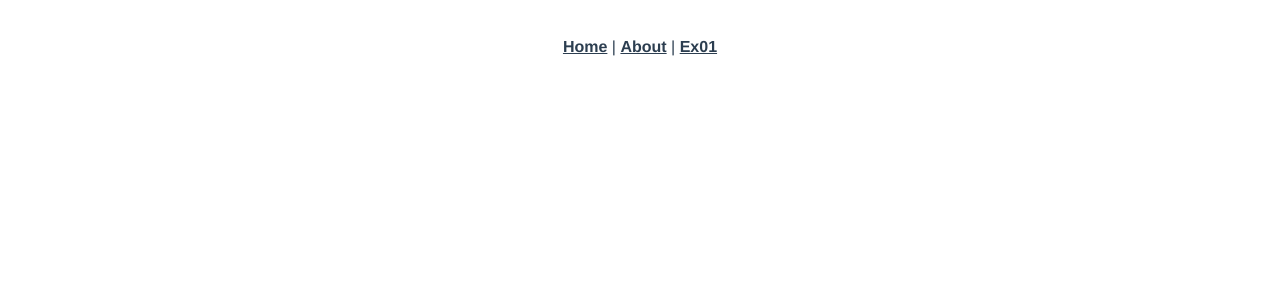
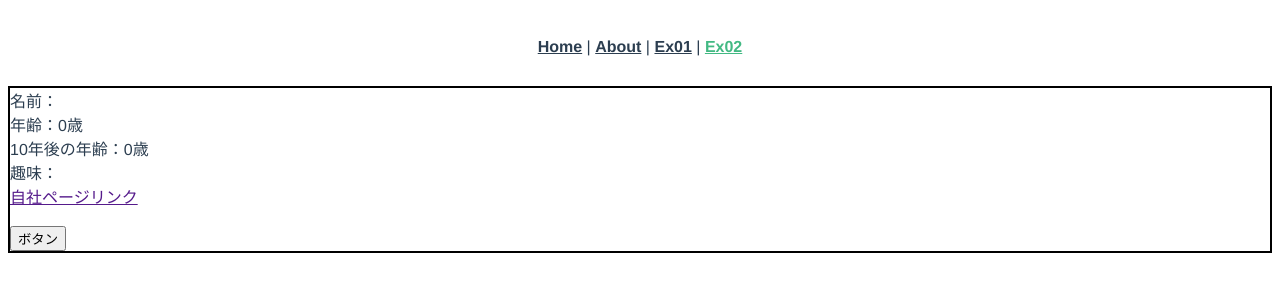
Before and after one commit to grandorder999/ex-vue-beginner, a Vue app: page /Ex02 in a window 1280 px wide. Shown: the top 300 px of the page. Built offline with nearby package versions, Linux system fonts and the light colour scheme.

Commit message:
機能追加のため、Ex02を実装

```diff
--- a/src/App.vue
+++ b/src/App.vue
@@ -3,7 +3,8 @@
     <div id="nav">
       <router-link to="/">Home</router-link> |
       <router-link to="/about">About</router-link> |
-      <router-link to="/Ex01">Ex01</router-link>
+      <router-link to="/Ex01">Ex01</router-link> |
+      <router-link to="/Ex02">Ex02</router-link>
     </div>
     <router-view />
   </div>
--- a/src/router/index.ts
+++ b/src/router/index.ts
@@ -5,6 +5,11 @@ import Home from "../views/Home.vue";
 Vue.use(VueRouter);
 
 const routes: Array<RouteConfig> = [
+  {
+    path: "/Ex02",
+    component: () => import("../views/Ex02.vue"),
+  },
+
   {
     path: "/Ex01",
     component: () => import("../views/Ex01.vue"),
--- /dev/null
+++ b/src/views/Ex02.vue
@@ -0,0 +1,42 @@
+<template>
+  <div class="container">
+    <div>名前：{{ name }}</div>
+    <div>年齢：{{ age }}歳</div>
+    <div>10年後の年齢：{{ plus10YearsAge }}歳</div>
+    <div>趣味：{{ hobby }}</div>
+    <div><a v-bind:href="companyUrl">自社ページリンク</a></div>
+    <div><img v-bind:src="imgUrl" /></div>
+    <button type="button" v-on:click="up" v-bind:disabled="push">ボタン</button>
+  </div>
+</template>
+
+<script lang="ts">
+import { Component, Vue } from "vue-property-decorator";
+@Component
+export default class XXXComponent extends Vue {
+  private name = "";
+  private age = 0;
+  private plus10YearsAge = 0;
+  private hobby = "";
+  private companyUrl = "";
+  private imgUrl = "";
+  private push = false;
+
+  up(): void {
+    this.name = "山田太郎";
+    this.age = 31;
+    this.plus10YearsAge = this.age + 10;
+    this.hobby = "スイム バイク ラン";
+    this.companyUrl = "https://career-engineer.jp/";
+    this.imgUrl = "img/dog.jpeg";
+    this.push = true;
+  }
+}
+</script>
+
+<style scoped>
+div.container {
+  text-align: left;
+  border: solid 2px black;
+}
+</style>
```
